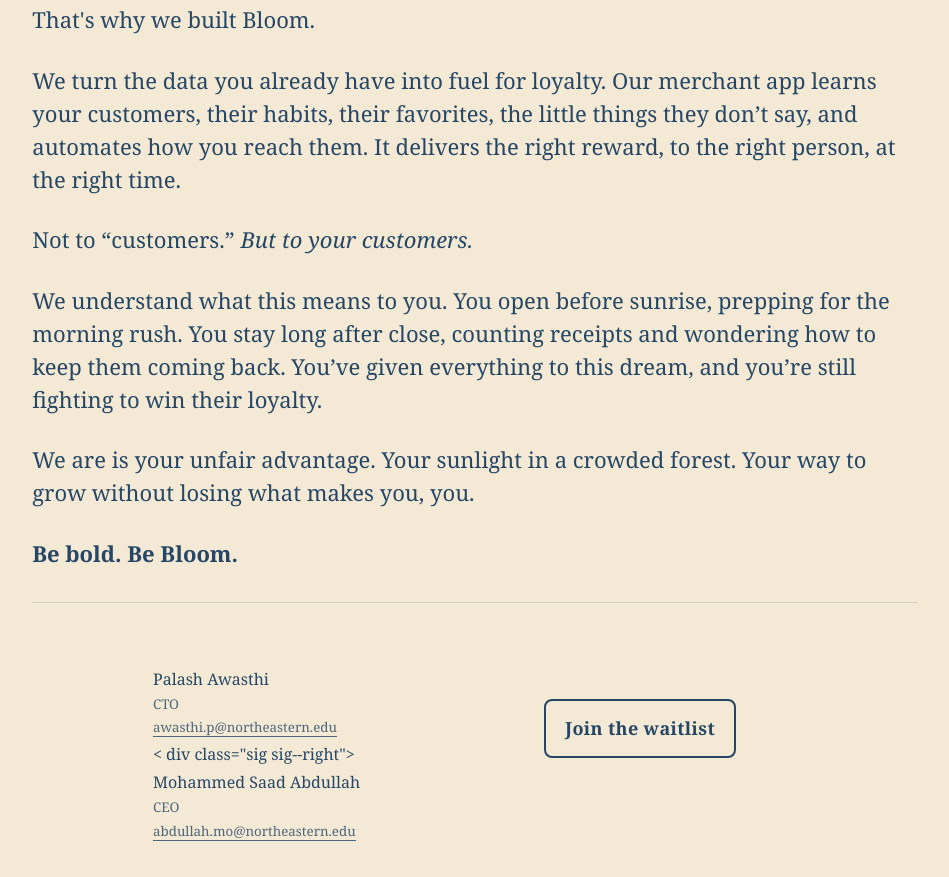
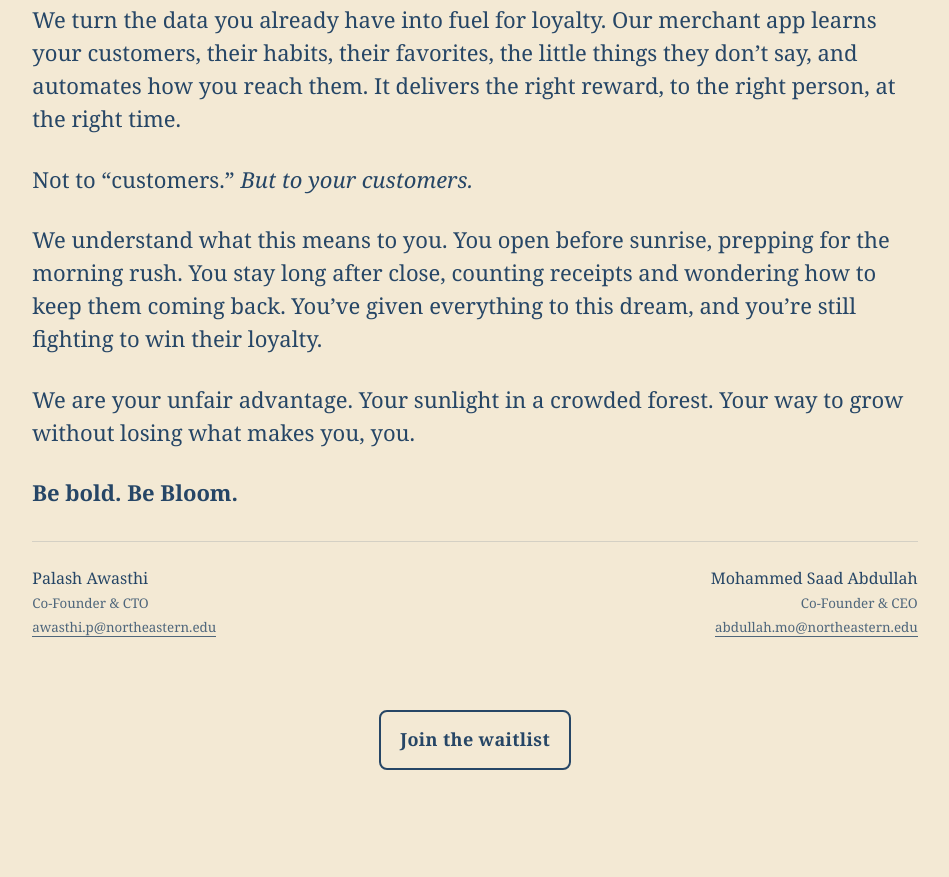
Before and after one commit to echelon-org/website-initial, a plain HTML site: page index.html in a window 1280 px wide. Shown: the part 767-1644 px from the top of the page, without its empty margins (165-1114 px from the left). Drawn offline with Linux system fonts and the light colour scheme.

Commit message:
fixed founder spacing

```diff
--- a/index.html
+++ b/index.html
@@ -57,9 +57,7 @@
       width: auto;
     }
 
-    .prose p {
-      margin: 0 0 1.25em 0;
-    }
+    .prose p { margin: 0 0 1.25em 0; }
 
     .lead {
       font-size: clamp(28px, 4vw, 40px);
@@ -78,6 +76,19 @@
       opacity: 0.25;
     }
 
+    /* Signatures align to divider because they're inside .prose now */
+    .signatures {
+      width: 100%;
+      display: flex;
+      justify-content: space-between;
+      align-items: flex-start;
+      font-size: clamp(14px, 1.6vw, 16px);
+      margin-top: 1.25rem;
+    }
+    .sig { display: grid; gap: 0.25rem; }
+    .sig small { opacity: 0.8; }
+    .sig--right { text-align: right; }
+
     .cta {
       text-align: center;
       padding: 2rem clamp(16px, 4vw, 40px) clamp(40px, 6vw, 80px);
@@ -95,37 +106,16 @@
       font-size: clamp(16px, 2vw, 18px);
       transition: transform 140ms ease, background 140ms ease, color 140ms ease;
     }
-
-    .btn:hover {
-      transform: translateY(-1px);
-      background: var(--ink);
-      color: var(--bg);
-    }
+    .btn:hover { transform: translateY(-1px); background: var(--ink); color: var(--bg); }
 
     footer {
       padding: 0 clamp(16px, 4vw, 40px) clamp(16px, 4vw, 40px);
       color: var(--ink);
     }
 
-    .signatures {
-      max-width: var(--maxw);
-      margin: 0 auto;
-      display: grid;
-      grid-template-columns: 1fr 1fr;
-      gap: 1rem;
-      align-items: start;
-      font-size: clamp(14px, 1.6vw, 16px);
-    }
-
-    .sig { display: grid; gap: 0.25rem; }
-    .sig small { opacity: 0.8; }
-
-    .sig--left { justify-self: start; }
-    .sig--right { justify-self: end; text-align: right; }
-
     @media (max-width: 700px) {
-      .signatures { grid-template-columns: 1fr; }
-      .sig--right { justify-self: start; text-align: left; }
+      .signatures { flex-direction: column; gap: 1.5rem; }
+      .sig--right { text-align: left; }
     }
   </style>
 </head>
@@ -139,9 +129,7 @@
 
         <p class="lead">In a world obsessed with scale, we choose intimacy.</p>
 
-        <p>Because intimacy, the kind that makes a customer feel seen, remembered, and valued, is the real currency of loyalty. It’s what keeps people walking past ten other coffee shops to get to yours. It’s why they tell their friends, why they stay loyal even when a chain moves in next door.</p>
-
-        <p>But that intimacy is disappearing.</p>
+        <p>Because intimacy, the kind that makes a customer feel seen, remembered, and valued, is the real currency of loyalty. It’s what keeps people walking past ten other coffee shops to get to yours. It’s why they tell their friends, why they stay loyal even when a chain moves in next door. But that intimacy is disappearing.</p>
 
         <p>The world has traded connection for convenience; Names are misspelled, orders are shouted, and customers forgotten as quickly as they came.</p>
 
@@ -155,27 +143,28 @@
 
         <p>We understand what this means to you. You open before sunrise, prepping for the morning rush. You stay long after close, counting receipts and wondering how to keep them coming back. You’ve given everything to this dream, and you’re still fighting to win their loyalty.</p>
 
-        <p>We are is your unfair advantage. Your sunlight in a crowded forest. Your way to grow without losing what makes you, you.</p>
+        <p>We are your unfair advantage. Your sunlight in a crowded forest. Your way to grow without losing what makes you, you.</p>
 
         <p><strong>Be bold. Be Bloom.</strong></p>
 
         <div class="divider" aria-hidden="true"></div>
+
+        <div class="signatures" aria-label="Founders">
+          <div class="sig sig--left">
+            <div>Palash Awasthi</div>
+            <small>Co-Founder & CTO</small>
+            <small><a href="mailto:awasthi.p@northeastern.edu" style="color:inherit; text-decoration:none; border-bottom:1px solid currentColor;">awasthi.p@northeastern.edu</a></small>
+          </div>
+          <div class="sig sig--right">
+            <div>Mohammed Saad Abdullah</div>
+            <small>Co-Founder & CEO</small>
+            <small><a href="mailto:abdullah.mo@northeastern.edu" style="color:inherit; text-decoration:none; border-bottom:1px solid currentColor;">abdullah.mo@northeastern.edu</a></small>
+          </div>
+        </div>
       </article>
     </main>
 
     <footer>
-      <div class="signatures" aria-label="Founders">
-        <div class="sig sig--left">
-            <div class="sig sig--left">
-              <div>Palash Awasthi</div>
-             <small>CTO</small>
-             <small><a href="mailto:awasthi.p@northeastern.edu" style="color:inherit; text-decoration: none; border-bottom: 1px solid currentColor;">awasthi.p@northeastern.edu</a></small>
-        </div>
-<       div class="sig sig--right">
-             <div>Mohammed Saad Abdullah</div>
-             <small>CEO</small>
-             <small><a href="mailto:abdullah.mo@northeastern.edu" style="color:inherit; text-decoration: none; border-bottom: 1px solid currentColor;">abdullah.mo@northeastern.edu</a></small>
-        </div>
       <div class="cta" role="region" aria-label="Join the waitlist">
         <a class="btn" href="https://forms.gle/fHoczuUytbnY3HPX8" target="_blank" rel="noopener">Join the waitlist</a>
       </div>
```
